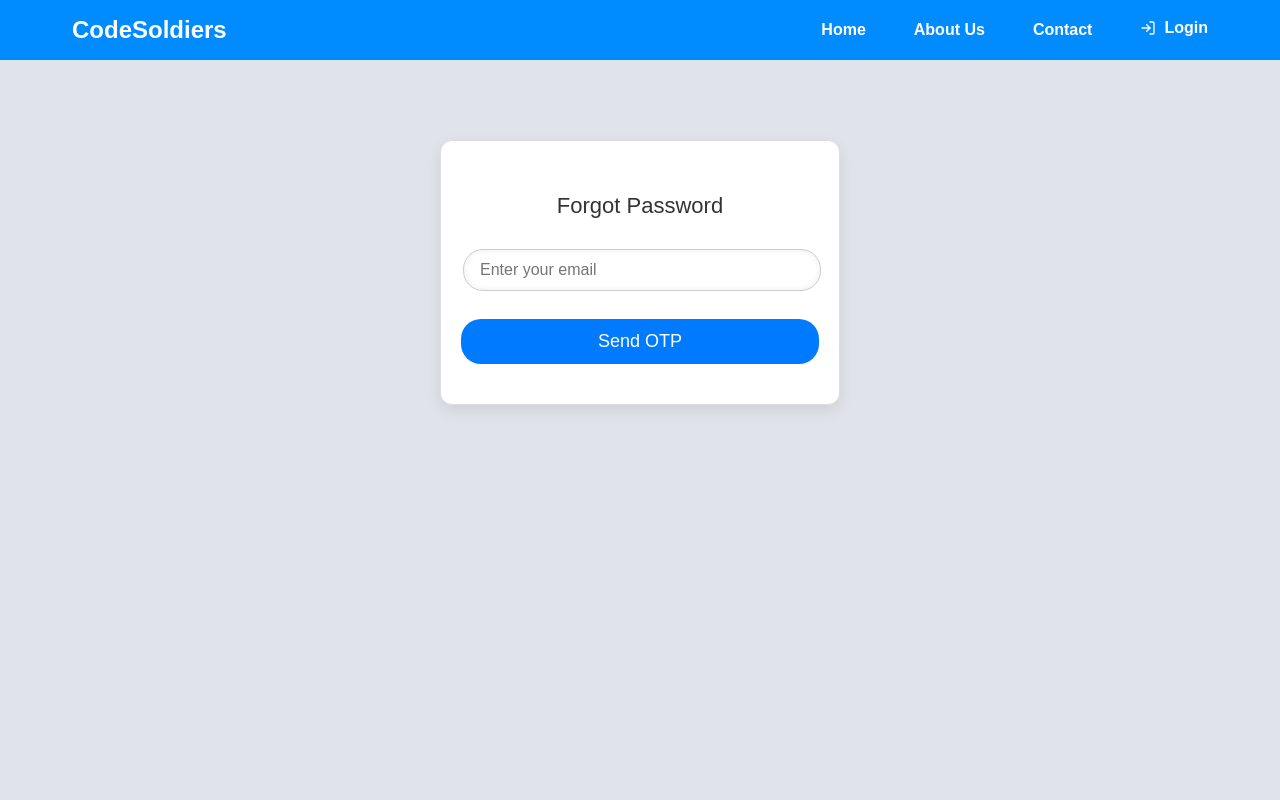
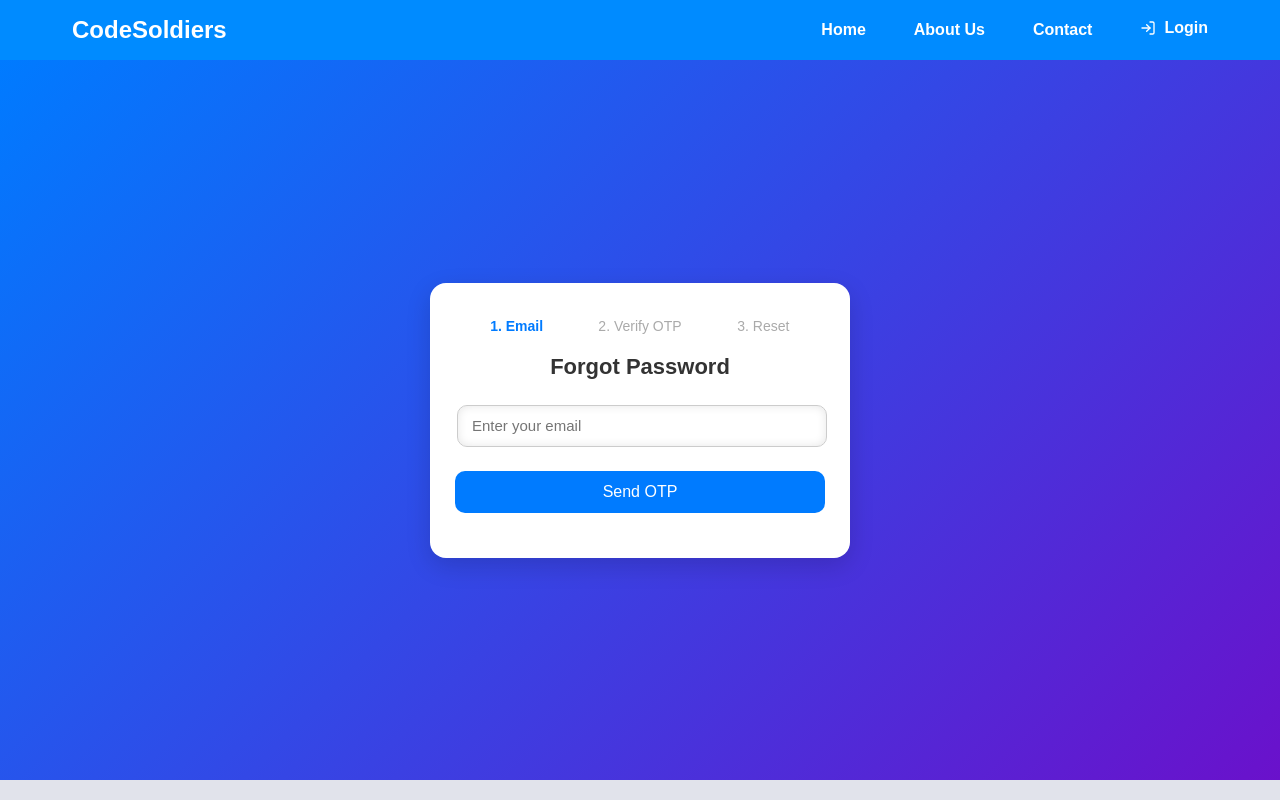
Before and after one commit to ShasankKasi/Code-Soldiers, a React (Vite) app in the folder frontend/: page /login in a window 1280 px wide. Both pictures are taken after a click on the button "Forgot password?". Built offline with nearby package versions, Linux system fonts and the light colour scheme.

Commit message:
Changed UI of some components

```diff
--- a/frontend/components/Forgot.css
+++ b/frontend/components/Forgot.css
@@ -1,36 +1,62 @@
-.containeer {
-  border: 1px solid #ddd;
-  margin: 10vh auto;
-  max-width: 400px;
-  text-align: center;
-  padding: 30px 20px;
-  border-radius: 12px;
-  background: #fff;
-  box-shadow: 0 6px 15px rgba(0, 0, 0, 0.08);
+.forgot-container {
+  display: flex;
+  justify-content: center;
+  align-items: center;
+  min-height: 90vh;
+  background: linear-gradient(135deg, #007bff, #6a11cb);
+  padding: 20px;
 }
 
-.p {
+.card {
+  width: 100%;
+  max-width: 420px;
+  background: #fff;
+  padding: 35px 25px;
+  border-radius: 16px;
+  box-shadow: 0 8px 24px rgba(0, 0, 0, 0.15);
+  text-align: center;
+  animation: slideUp 0.6s ease;
+}
+
+.title {
   font-size: 22px;
-  margin-bottom: 20px;
-  font-weight: 500;
+  margin-bottom: 15px;
+  font-weight: 600;
   color: #333;
 }
 
+.steps {
+  display: flex;
+  justify-content: space-between;
+  margin-bottom: 20px;
+  font-size: 14px;
+  color: #aaa;
+}
+
+.steps span {
+  flex: 1;
+  text-align: center;
+  position: relative;
+}
+
+.steps span.active {
+  font-weight: bold;
+  color: #007bff;
+}
+
 .form {
-  width: 100%;
+  margin-top: 10px;
 }
 
 .form input {
   width: 100%;
   height: 42px;
-  border-radius: 20px;
-  box-shadow: inset 0px 0px 6px rgba(0, 0, 0, 0.08);
+  border-radius: 10px;
   border: 1px solid #ccc;
   outline: none;
-  background-color: #fff;
-  margin-bottom: 18px;
-  padding-left: 16px;
-  font-size: 16px;
+  margin-bottom: 14px;
+  padding-left: 14px;
+  font-size: 15px;
   transition: border 0.3s;
 }
 
@@ -40,34 +66,51 @@
 
 .form button {
   width: 100%;
-  height: 45px;
-  border-radius: 20px;
-  background-color: #007bff;
+  height: 42px;
+  border-radius: 10px;
+  background: #007bff;
   color: white;
-  font-size: 18px;
+  font-size: 16px;
   border: none;
   cursor: pointer;
-  transition: background-color 0.3s, transform 0.1s;
+  margin-bottom: 10px;
+  transition: 0.3s;
 }
 
 .form button:hover:not(:disabled) {
-  background-color: #0056b3;
+  background: #0056b3;
   transform: translateY(-2px);
 }
 
 .form button:disabled {
-  background-color: #aaa;
+  background: #bbb;
   cursor: not-allowed;
 }
 
-.form input:disabled {
-  background-color: #f5f5f5;
-  color: #666;
-  cursor: not-allowed;
+.secondary-btn {
+  background: #f1f1f1;
+  color: #333;
 }
 
-.form button:disabled {
-  background-color: #aaa;
-  cursor: not-allowed;
-  transform: none; /* Remove hover transform when disabled */
+.secondary-btn:hover:not(:disabled) {
+  background: #e0e0e0;
 }
+
+.fade-in {
+  animation: fadeIn 0.6s ease;
+}
+
+.disabled-form {
+  opacity: 0.6;
+  pointer-events: none;
+}
+
+@keyframes fadeIn {
+  from { opacity: 0; transform: translateY(15px); }
+  to { opacity: 1; transform: translateY(0); }
+}
+
+@keyframes slideUp {
+  from { transform: translateY(40px); opacity: 0; }
+  to { transform: translateY(0); opacity: 1; }
+}
--- a/frontend/components/Forgot.jsx
+++ b/frontend/components/Forgot.jsx
@@ -3,16 +3,14 @@ import "./Forgot.css";
 import { useNavigate } from "react-router-dom";
 import toast from "react-hot-toast";
 import Homebar from "./Homebar";
-// import { useQueryClient } from "@tanstack/react-query";
 import api from "../src/utils/axiosHelper";
 
 export default function Forgot() {
   const navigate = useNavigate();
-  // const queryClient = useQueryClient();
 
   const [email, setEmail] = useState("");
   const [otp, setOtp] = useState("");
-  const [step, setStep] = useState("email"); // "email" | "otp"
+  const [step, setStep] = useState("email"); // email | otp
   const [loading, setLoading] = useState(false);
 
   async function handleEmailSubmit(e) {
@@ -23,7 +21,7 @@ export default function Forgot() {
 
       if (response.data.status === "otpsent") {
         toast.success("OTP sent successfully!");
-        setStep("otp"); // ✅ show OTP form below
+        setStep("otp");
       } else if (response.data.status === "doesnotexist") {
         toast.error("User does not exist");
       } else {
@@ -39,7 +37,6 @@ export default function Forgot() {
 
   async function handleOtpSubmit(e) {
     e.preventDefault();
-
     if (otp.length !== 4 || isNaN(otp)) {
       toast.error("Please enter a valid 4-digit OTP");
       return;
@@ -51,11 +48,7 @@ export default function Forgot() {
 
       if (response.data?.status === "success") {
         toast.success("OTP verified successfully! ✅");
-
-      // Redirect to reset password page with email
-      navigate("/reset-password", {
-        state: { email: email }
-      });
+        navigate("/reset-password", { state: { email } });
       } else {
         toast.error("OTP is incorrect");
       }
@@ -70,8 +63,7 @@ export default function Forgot() {
     try {
       await api.post("/api/auth/forgot", { email });
       toast.success("OTP resent successfully!");
-    // eslint-disable-next-line no-unused-vars
-    } catch (err) {
+    } catch {
       toast.error("Failed to resend OTP");
     }
   }
@@ -79,11 +71,22 @@ export default function Forgot() {
   return (
     <div>
       <Homebar />
-    <div className="containeer">
-      <p className="p">Forgot Password</p>
+      <div className="forgot-container">
+        <div className="card">
+          {/* Step indicator */}
+          <div className="steps">
+            <span className={step === "email" ? "active" : ""}>1. Email</span>
+            <span className={step === "otp" ? "active" : ""}>2. Verify OTP</span>
+            <span>3. Reset</span>
+          </div>
 
-      {/* Email step - always show, but disable after OTP is sent */}
-      <form className="form" onSubmit={handleEmailSubmit}>
+          <h2 className="title">Forgot Password</h2>
+
+          {/* Email step */}
+          <form
+            className={`form fade-in ${step === "email" ? "" : "disabled-form"}`}
+            onSubmit={handleEmailSubmit}
+          >
             <input
               type="email"
               value={email}
@@ -91,35 +94,39 @@ return (
               onChange={(e) => setEmail(e.target.value)}
               placeholder="Enter your email"
               required
-          disabled={step === "otp"} // Disable input when on OTP step
+              disabled={step === "otp"}
             />
-        <button
-          type="submit"
-          disabled={loading || step === "otp"} // Disable button when on OTP step
-        >
+            <button type="submit" disabled={loading || step === "otp"}>
               {loading && step === "email" ? "Sending..." : "Send OTP"}
             </button>
           </form>
 
-      {/* OTP step - only show when step is "otp" */}
+          {/* OTP step */}
           {step === "otp" && (
-        <form className="form" onSubmit={handleOtpSubmit}>
+            <form className="form fade-in" onSubmit={handleOtpSubmit}>
               <input
                 type="text"
                 value={otp}
                 maxLength={4}
                 onChange={(e) => setOtp(e.target.value)}
-            placeholder="Enter OTP"
+                placeholder="Enter 4-digit OTP"
                 required
               />
               <button type="submit" disabled={loading}>
                 {loading ? "Verifying..." : "Verify OTP"}
               </button>
-          <button type="button" onClick={handleResendOtp} disabled={loading}>
+              <button
+                type="button"
+                className="secondary-btn"
+                onClick={handleResendOtp}
+                disabled={loading}
+              >
                 Resend OTP
               </button>
             </form>
           )}
         </div>
       </div>
-);}
+    </div>
+  );
+}
--- a/frontend/components/Homebar.jsx
+++ b/frontend/components/Homebar.jsx
@@ -9,6 +9,9 @@ import toast from "react-hot-toast";
 const Navbar = styled.nav`
   background-color: #008bff;
   padding: 1rem 0;
+    z-index: 1000; /* so it stays above other content */
+  position: sticky;
+  top: 0;
 `;
 
 const StyledContainer = styled.div`
--- a/frontend/components/signup.css
+++ b/frontend/components/signup.css
@@ -29,8 +29,8 @@ body {
 }
 
 .profile-icon {
-  height: 80px;
-  width: 80px;
+  height: 150px;
+  width: 150px;
   border-radius: 50%;
 }
 
```
Lines whose indentation alone changed are shown as unchanged.
